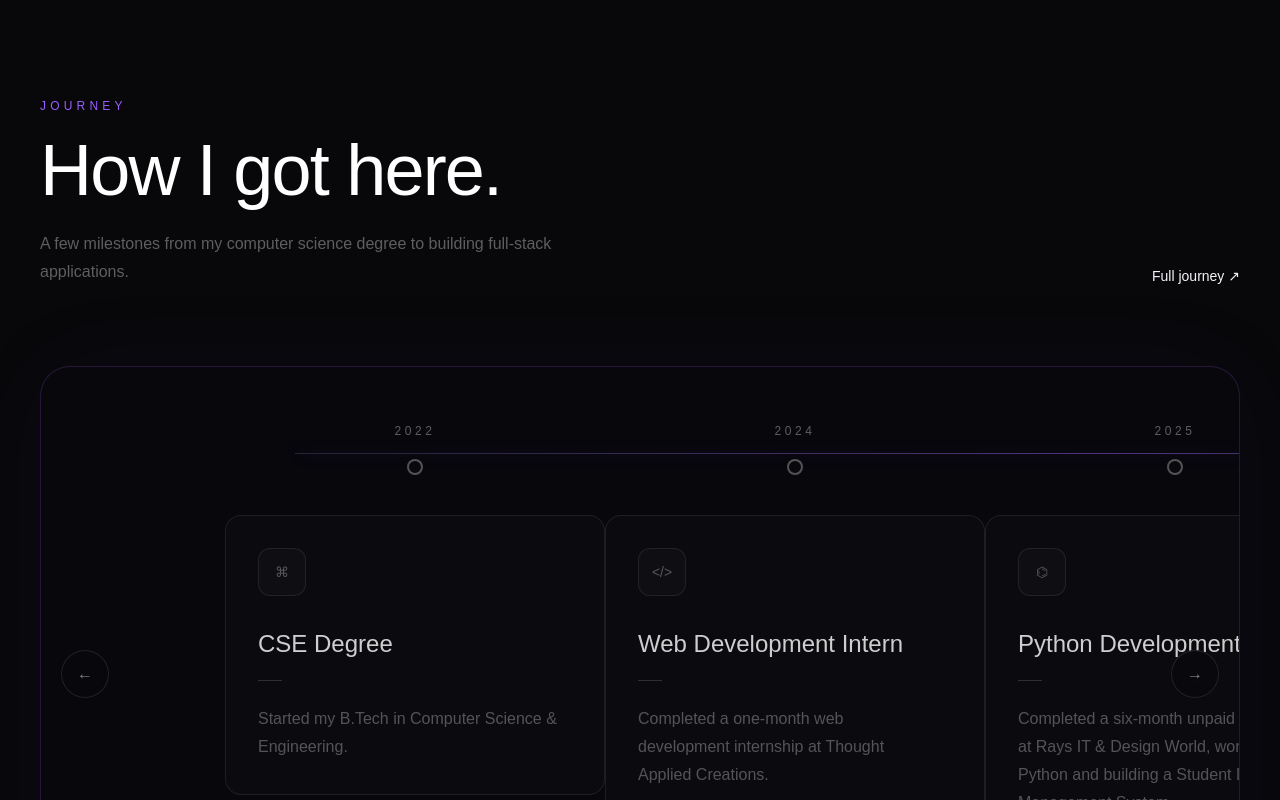
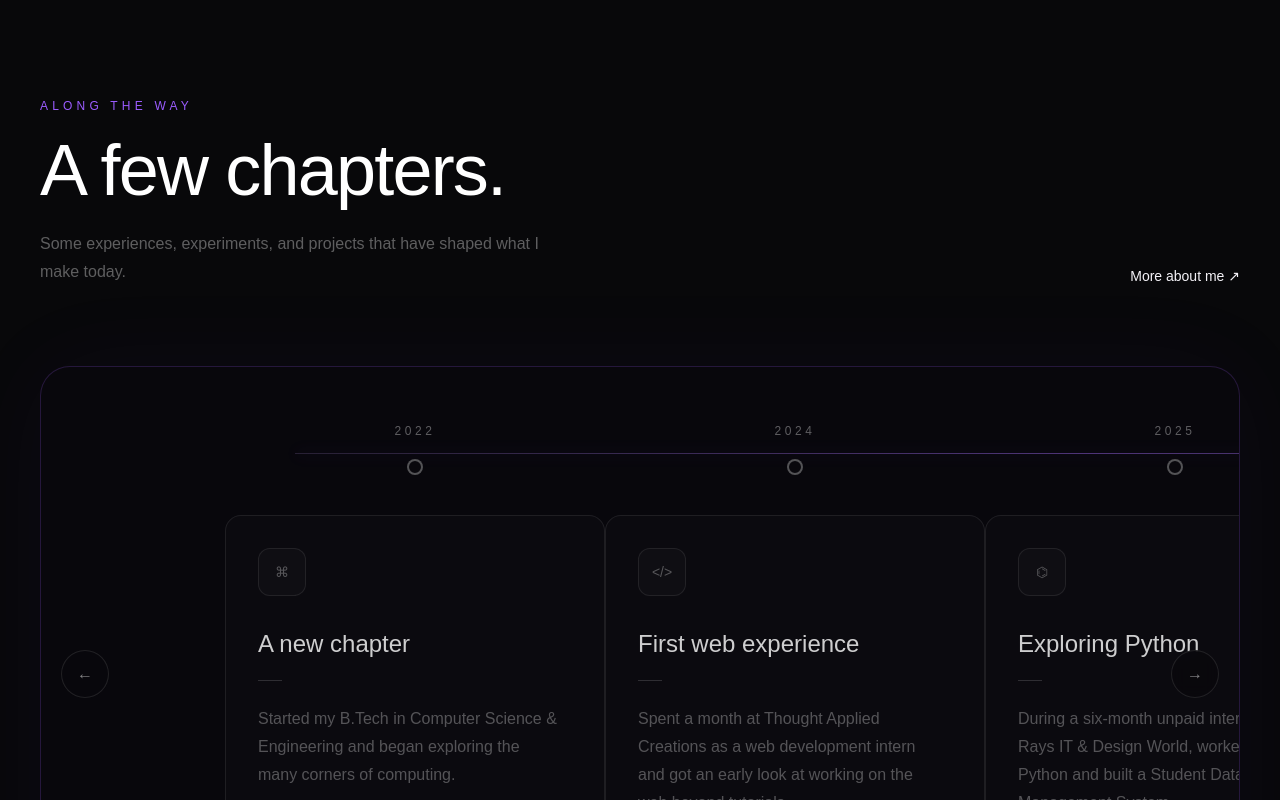
Before and after one commit to rohitcreates/portfolio, a Next.js app: page / in a window 1280 px wide. Shown: the part 3800-4600 px from the top of the page. Built offline with nearby package versions, Linux system fonts and the light colour scheme.

Commit message:
content: frame homepage timeline as personal milestones

```diff
--- a/src/components/JourneyPreview.tsx
+++ b/src/components/JourneyPreview.tsx
@@ -6,37 +6,37 @@ import { useRef, useState } from "react";
 const milestones = [
   {
     year: "2022",
-    title: "CSE Degree",
+    title: "A new chapter",
     description:
-      "Started my B.Tech in Computer Science & Engineering.",
+      "Started my B.Tech in Computer Science & Engineering and began exploring the many corners of computing.",
     icon: "⌘",
   },
   {
     year: "2024",
-    title: "Web Development Intern",
+    title: "First web experience",
     description:
-      "Completed a one-month web development internship at Thought Applied Creations.",
+      "Spent a month at Thought Applied Creations as a web development intern and got an early look at working on the web beyond tutorials.",
     icon: "</>",
   },
   {
     year: "2025",
-    title: "Python Development Intern",
+    title: "Exploring Python",
     description:
-      "Completed a six-month unpaid internship at Rays IT & Design World, working with Python and building a Student Data Management System.",
+      "During a six-month unpaid internship at Rays IT & Design World, worked with Python and built a Student Data Management System.",
     icon: "⌬",
   },
   {
     year: "2025–2026",
-    title: "Frontend Development",
+    title: "Finding my way with React",
     description:
-      "Built a foundation in JavaScript, React, APIs, and responsive user interfaces through hands-on projects.",
+      "Started making more of my own things, learning JavaScript, React, APIs, and how to turn an idea into an interface people can use.",
     icon: "✦",
   },
   {
     year: "2026",
-    title: "Full-Stack Projects",
+    title: "Bigger ideas, bigger builds",
     description:
-      "Expanded into backend development, databases, authentication, and application architecture through Vanta Studio and NovaFlow.",
+      "NovaFlow and Vanta Studio became opportunities to explore the moving parts behind larger applications. CineScope kept the curiosity going on the frontend.",
     icon: "↗",
   },
 ];
@@ -64,13 +64,13 @@ export default function JourneyPreview() {
         <div className="mb-20 flex items-end justify-between gap-8">
           <div>
             <p className="text-xs uppercase tracking-[0.35em] text-[#9b5cff]">
-              Journey
+              Along the way
             </p>
             <h2 className="mt-5 text-5xl font-medium tracking-tight text-white sm:text-6xl lg:text-7xl">
-              How I got here.
+              A few chapters.
             </h2>
             <p className="mt-6 max-w-lg text-base leading-7 text-white/35">
-              A few milestones from my computer science degree to building full-stack applications.
+              Some experiences, experiments, and projects that have shaped what I make today.
             </p>
           </div>
 
@@ -78,7 +78,7 @@ export default function JourneyPreview() {
             href="/about"
             className="hidden text-sm text-white/40 transition-colors hover:text-white sm:block"
           >
-            Full journey ↗
+            More about me ↗
           </Link>
         </div>
 
@@ -208,7 +208,7 @@ export default function JourneyPreview() {
             href="/about"
             className="text-xs uppercase tracking-[0.3em] text-white/30 transition-colors hover:text-[#a970ff]"
           >
-            View full journey ↗
+            Get to know me ↗
           </Link>
         </div>
       </div>
```
